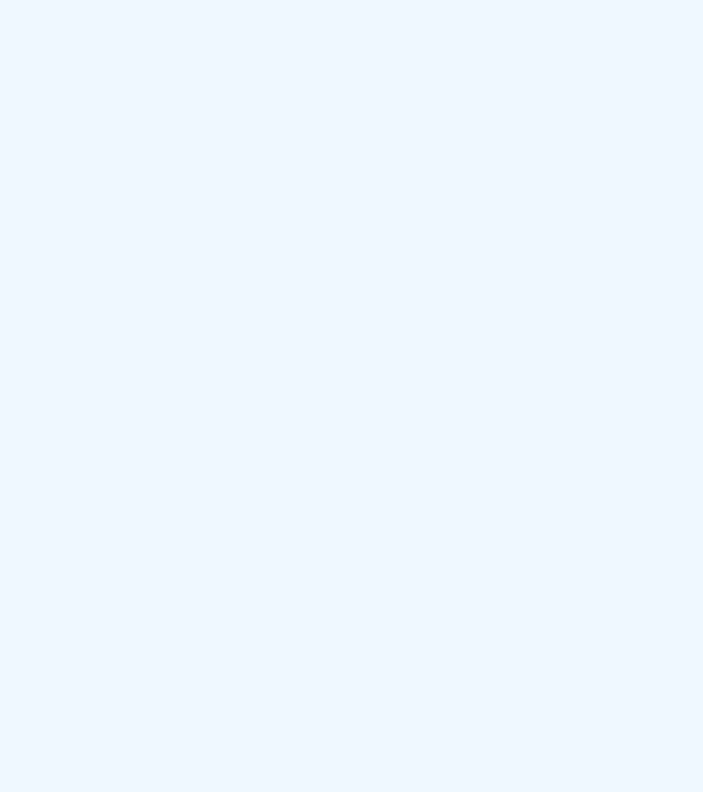
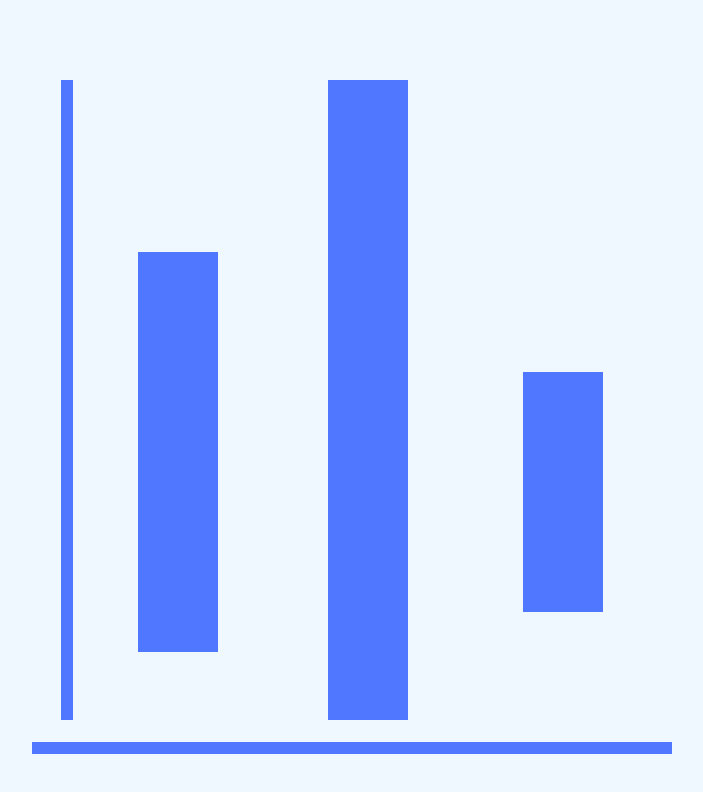
Before and after one commit to rahulpareek011/css-task-2-tailwind, a plain HTML site: page index.html in a window 1280 px wide. Shown: the whole page, without its empty margins (288-991 px from the left). Drawn offline with nearby package versions, Linux system fonts and the light colour scheme.

Commit message:
changed and completed

```diff
--- a/index.html
+++ b/index.html
@@ -1,14 +1,25 @@
 <!DOCTYPE html>
 <html lang="en">
+
 <head>
     <meta charset="UTF-8">
     <meta name="viewport" content="width=device-width, initial-scale=1.0">
     <title>Document</title>
 </head>
-<body class="bg-[#EFF8FE] flex justify-center items-center h-screen p-20">
 
-    <div></div>
+<body>
+
+    <div class="bg-[#EFF8FE] flex flex-col justify-center items-center h-screen p-20">
+        <div class="flex">
+            <div class="w-3 bg-[#4F77FF] h-[80vh] relative right-[165px]"></div>
+            <div class="w-20 bg-[#4F77FF] h-[50vh] relative right-[100px] top-43"></div>
+            <div class="w-20 bg-[#4F77FF] h-[80vh] relative left-[10px]"></div>
+            <div class="w-20 bg-[#4F77FF] h-[30vh] relative left-[125px] top-73"></div>
+        </div>
+        <div class="w-[50%] bg-[#4F77FF] h-3 absolute bottom-[46px]"></div>
+    </div>
 
     <script src="https://cdn.jsdelivr.net/npm/@tailwindcss/browser@4"></script>
 </body>
+
 </html>
```
